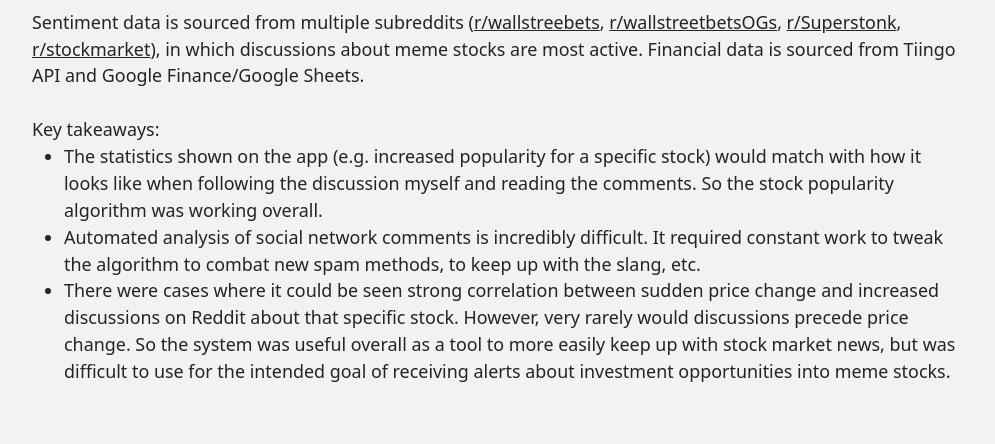
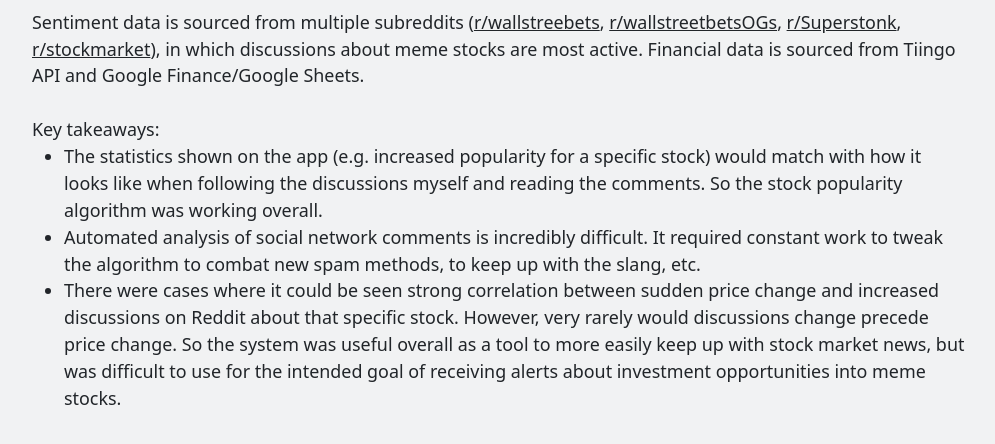
Before and after one commit to mindaugasw/portfolio, a website: page src/stock-sentiment-tracker.html in a window 1280 px wide. Shown: the part 1723-2167 px from the top of the page, without its empty margins (140-1135 px from the left). Drawn offline with nearby package versions, Linux system fonts and the light colour scheme; files that its build step writes are made by us from their sources; files whose address does not match are found by name.

Commit message:
Fix typos

```diff
--- a/src/stock-sentiment-tracker.html
+++ b/src/stock-sentiment-tracker.html
@@ -113,9 +113,9 @@
 <div class="paragraph">
     Key takeaways:
     <ul>
-        <li>The statistics shown on the app (e.g. increased popularity for a specific stock) would match with how it looks like when following the discussion myself and reading the comments. So the stock popularity algorithm was working overall.</li>
+        <li>The statistics shown on the app (e.g. increased popularity for a specific stock) would match with how it looks like when following the discussions myself and reading the comments. So the stock popularity algorithm was working overall.</li>
         <li>Automated analysis of social network comments is incredibly difficult. It required constant work to tweak the algorithm to combat new spam methods, to keep up with the slang, etc.</li>
-        <li>There were cases where it could be seen strong correlation between sudden price change and increased discussions on Reddit about that specific stock. However, very rarely would discussions precede price change. So the system was useful overall as a tool to more easily keep up with stock market news, but was difficult to use for the intended goal of receiving alerts about investment opportunities into meme stocks.</li>
+        <li>There were cases where it could be seen strong correlation between sudden price change and increased discussions on Reddit about that specific stock. However, very rarely would discussions change precede price change. So the system was useful overall as a tool to more easily keep up with stock market news, but was difficult to use for the intended goal of receiving alerts about investment opportunities into meme stocks.</li>
     </ul>
 </div>
 {% endblock %}
```
